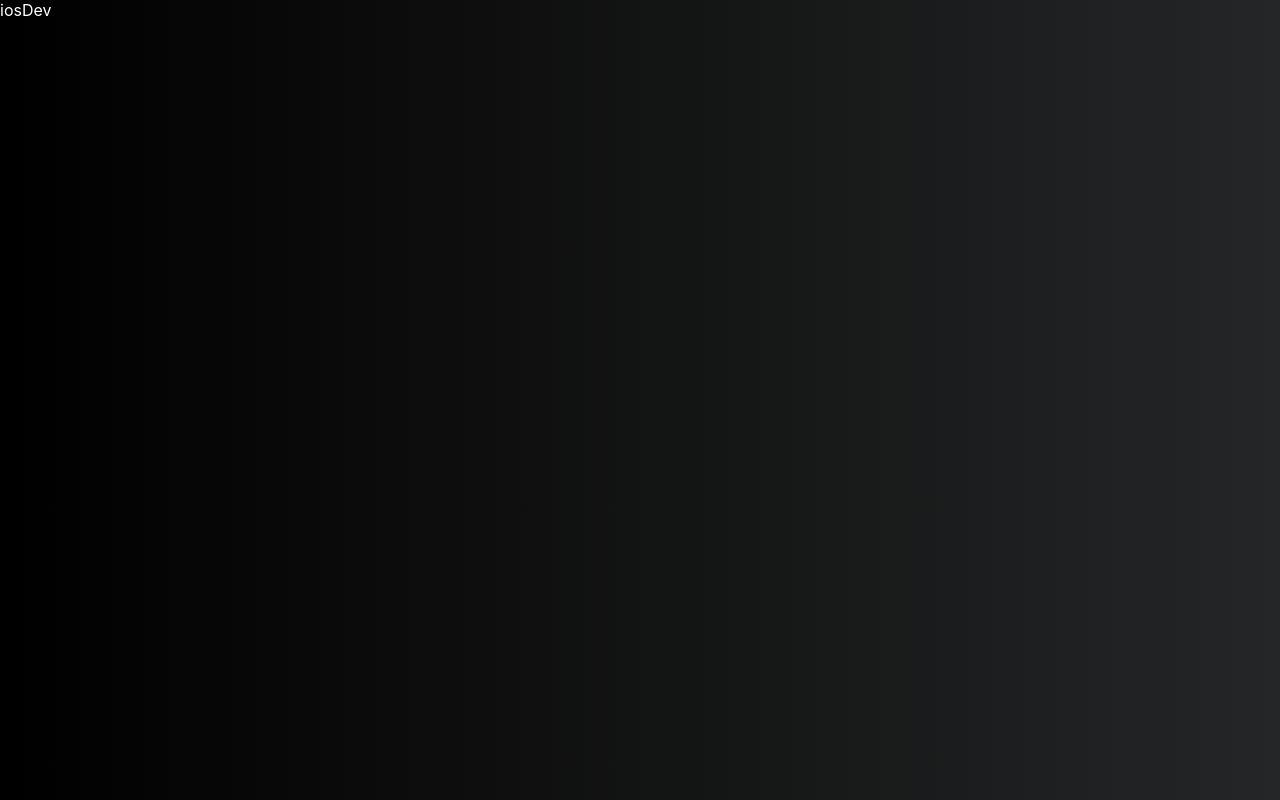
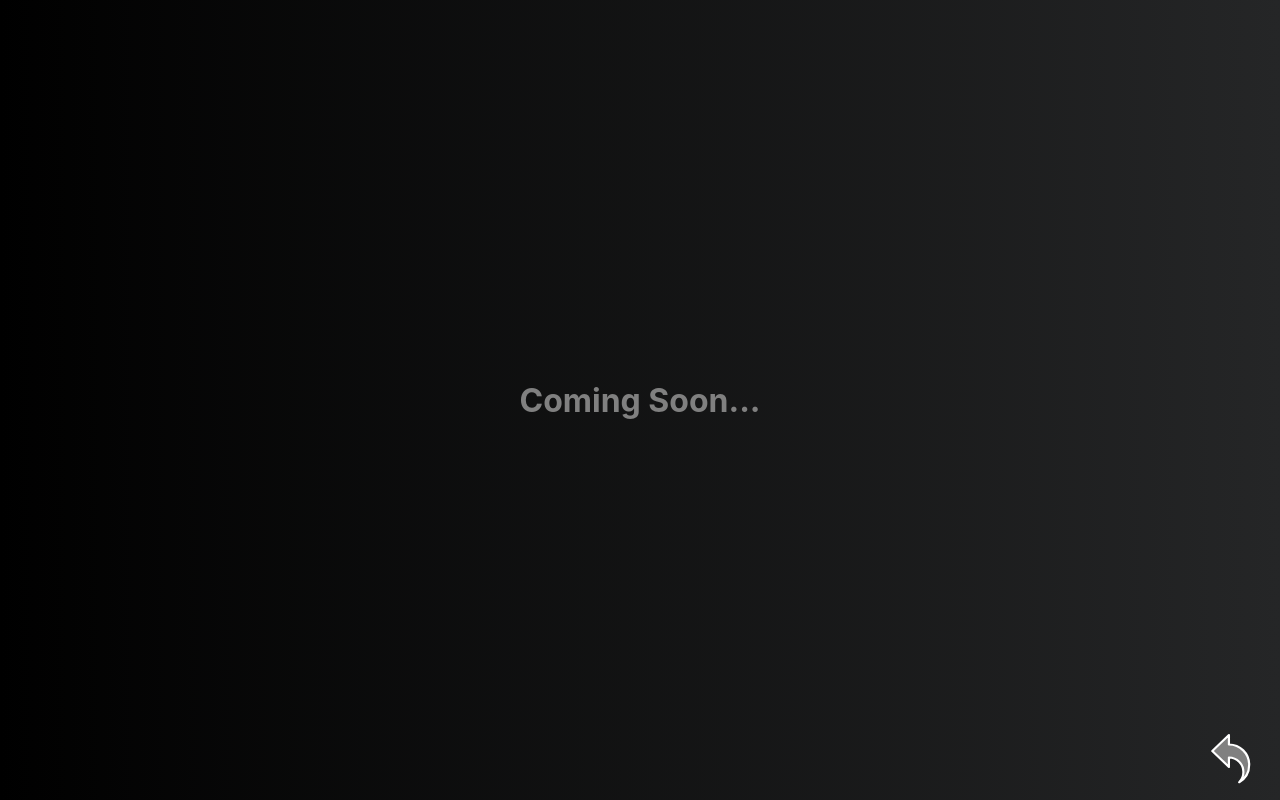
Before and after one commit to OctaviusBowman/portfolio-2022, a Next.js app: page /iosDev in a window 1280 px wide. Built offline with nearby package versions, Linux system fonts and the light colour scheme.

Commit message:
iOS splash screen

```diff
--- a/pages/iosDev.tsx
+++ b/pages/iosDev.tsx
@@ -1,5 +1,8 @@
 import styles from "../styles/iosDev.module.css"
+import Link from "next/link"
 import Head from 'next/head'
+import Arrow from '../public/BackArrow.svg'
+
 
 function iosDev() {
 
@@ -10,7 +13,14 @@ function iosDev() {
         <meta name="iOS Dev" content="iOS Apps" />
         <link rel="icon" href="/favicon.png" />
       </Head>
-      <div className={styles.mainBody}>iosDev</div>
+      <div className={styles.mainBody}>
+        <div className={styles.gridContainer}>
+          <p>Coming Soon...</p>
+          <Link href="/">
+          <Arrow className={styles.arrow} />
+        </Link>
+        </div>
+      </div>
     </div>
   )
 }
--- a/styles/IosDev.module.css
+++ b/styles/IosDev.module.css
@@ -3,3 +3,37 @@
     background: linear-gradient(to right, #000, #252627);
     color: white;
 }
+
+.gridContainer {
+    display: grid;
+    grid-template-columns: 1fr;
+    justify-items: center;
+    align-items: center;
+    height: 100vh;
+}
+
+.gridContainer p {
+    color: #808080;
+    font-size: 2rem;
+    font-weight: 700;
+}
+
+.arrow {
+    height: 50px;
+    width: 50px;
+    position: absolute;
+    bottom: 0;
+    right: 0;
+    padding-right: 1.5rem;
+    padding-bottom: 1rem;
+}
+
+.arrow:hover {
+    cursor: pointer;
+}
+
+@media (min-width: 1285px) {
+    .gridContainer p {
+        font-size: 6rem;
+    }
+}
--- a/styles/WebDev.module.css
+++ b/styles/WebDev.module.css
@@ -101,11 +101,8 @@
 .buttonContainer {
     display: grid;
     grid-template-columns: 1fr 1fr;
-    /* gap: 1rem; */
-    /* justify-content: center; */
     align-content: center;
     justify-items: center;
-    /* padding: 0.8rem 1.6rem; */
 }
 
 .aboutMe {
```
Also changed, not shown: pages/webDev.tsx (+16 -4 lines).
